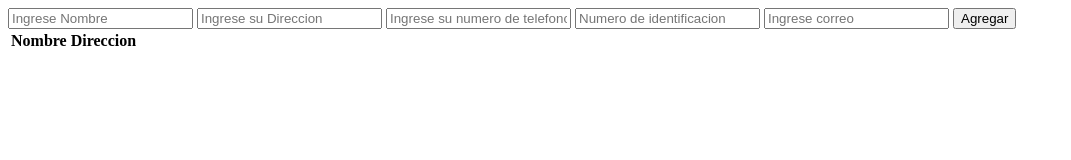
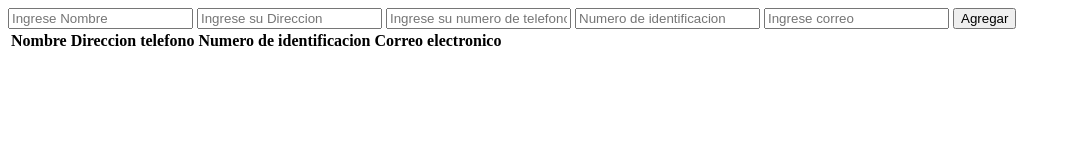
Before and after one commit to Galonzom/-IncorporarArrays, a plain HTML site: page form.html in a window 1280 px wide. Shown: the whole page, without its empty margins (0-1071 px from the left). Drawn offline with Linux system fonts and the light colour scheme.

Commit message:
cambias en html

```diff
--- a/form.html
+++ b/form.html
@@ -25,6 +25,9 @@
                 <tr>
                     <th>Nombre</th>
                     <th>Direccion</th>
+                    <th>telefono</th>
+                    <th>Numero de identificacion</th>
+                    <th>Correo electronico</th>
                 </tr>
                 </thea>
         </table>
```
